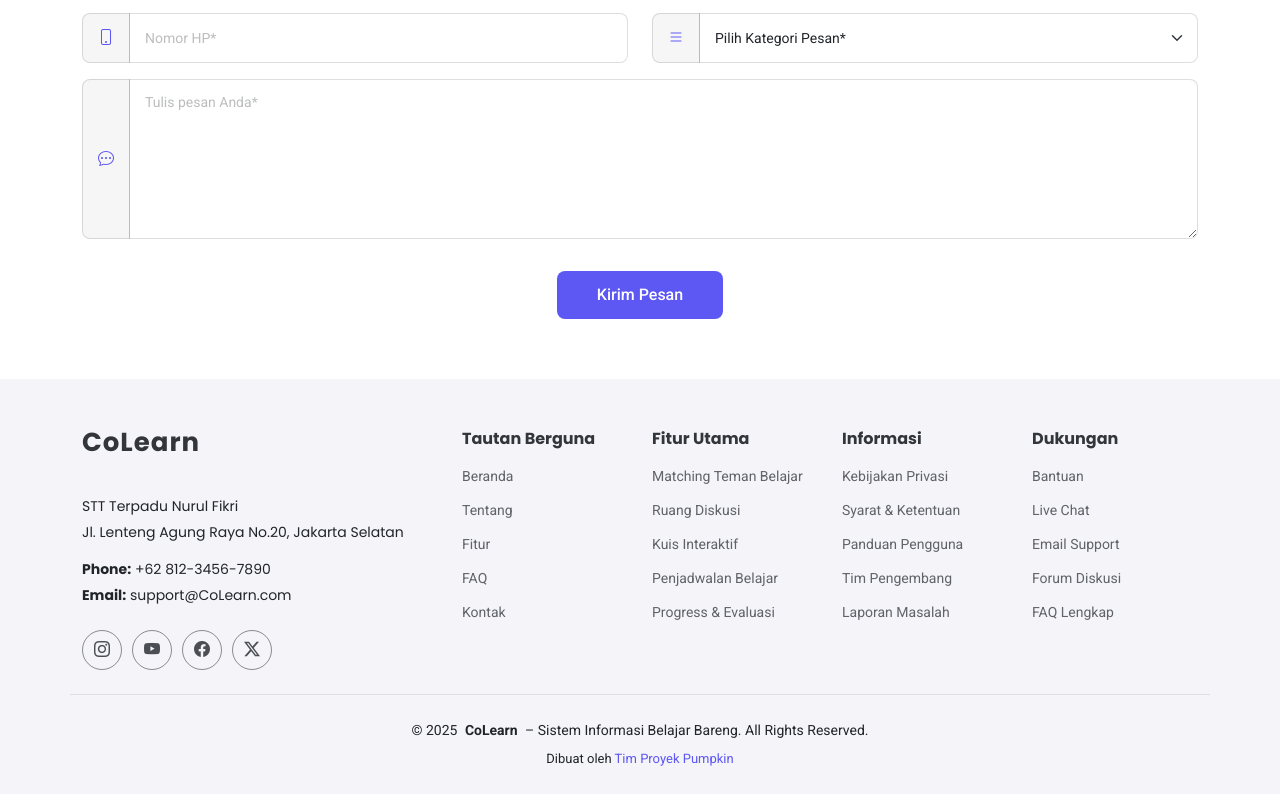
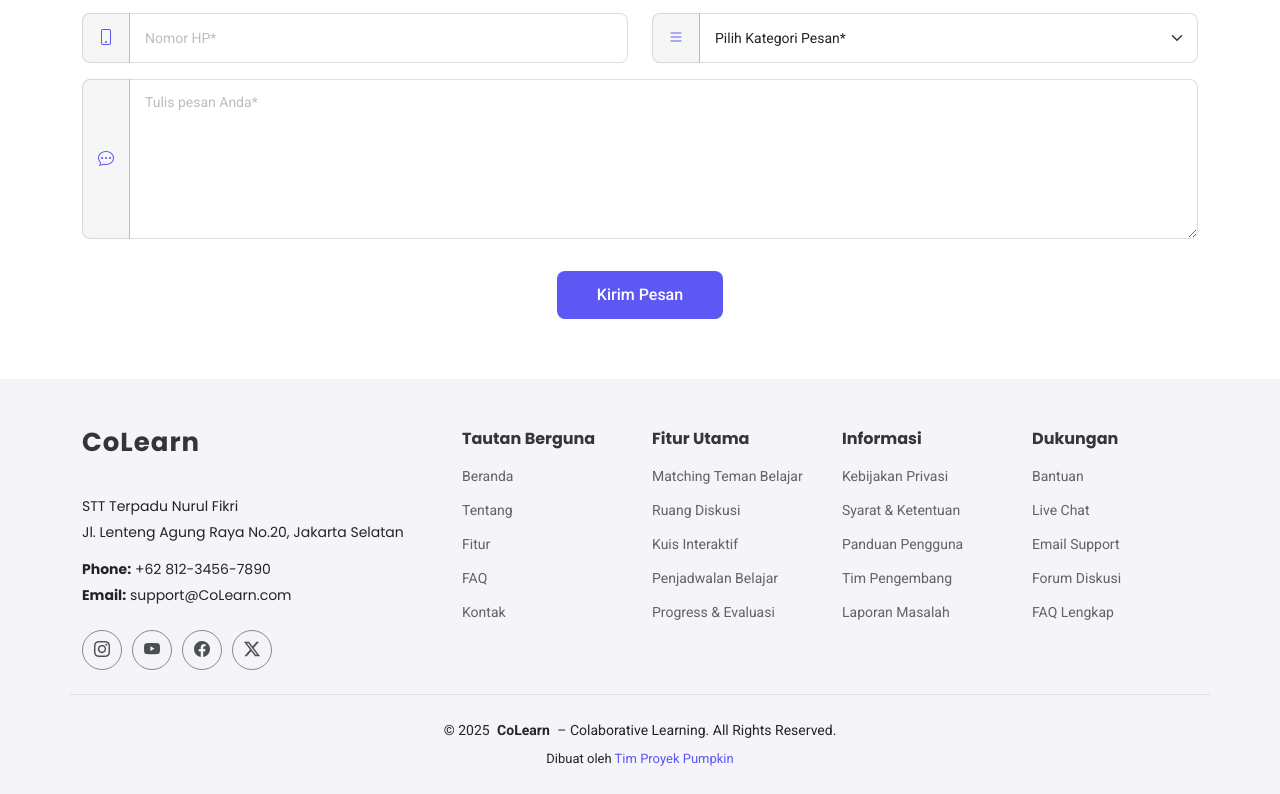
Before and after one commit to IlhamArifinnn/Sistem-Informasi-Belajar-Bareng, a plain HTML site: page index.html in a window 1280 px wide. Shown: the part 7014-7808 px from the top of the page. Drawn offline with Linux system fonts and the light colour scheme.

Commit message:
edit name brand

```diff
--- a/index.html
+++ b/index.html
@@ -1158,7 +1158,7 @@
         <p>
           © <span>2025</span>
           <strong class="px-1 sitename">CoLearn</strong>
-          <span>– Sistem Informasi Belajar Bareng. All Rights Reserved.</span>
+          <span>– Colaborative Learning. All Rights Reserved.</span>
         </p>
         <div class="credits">
           Dibuat oleh <a href="#">Tim Proyek Pumpkin</a>
```
